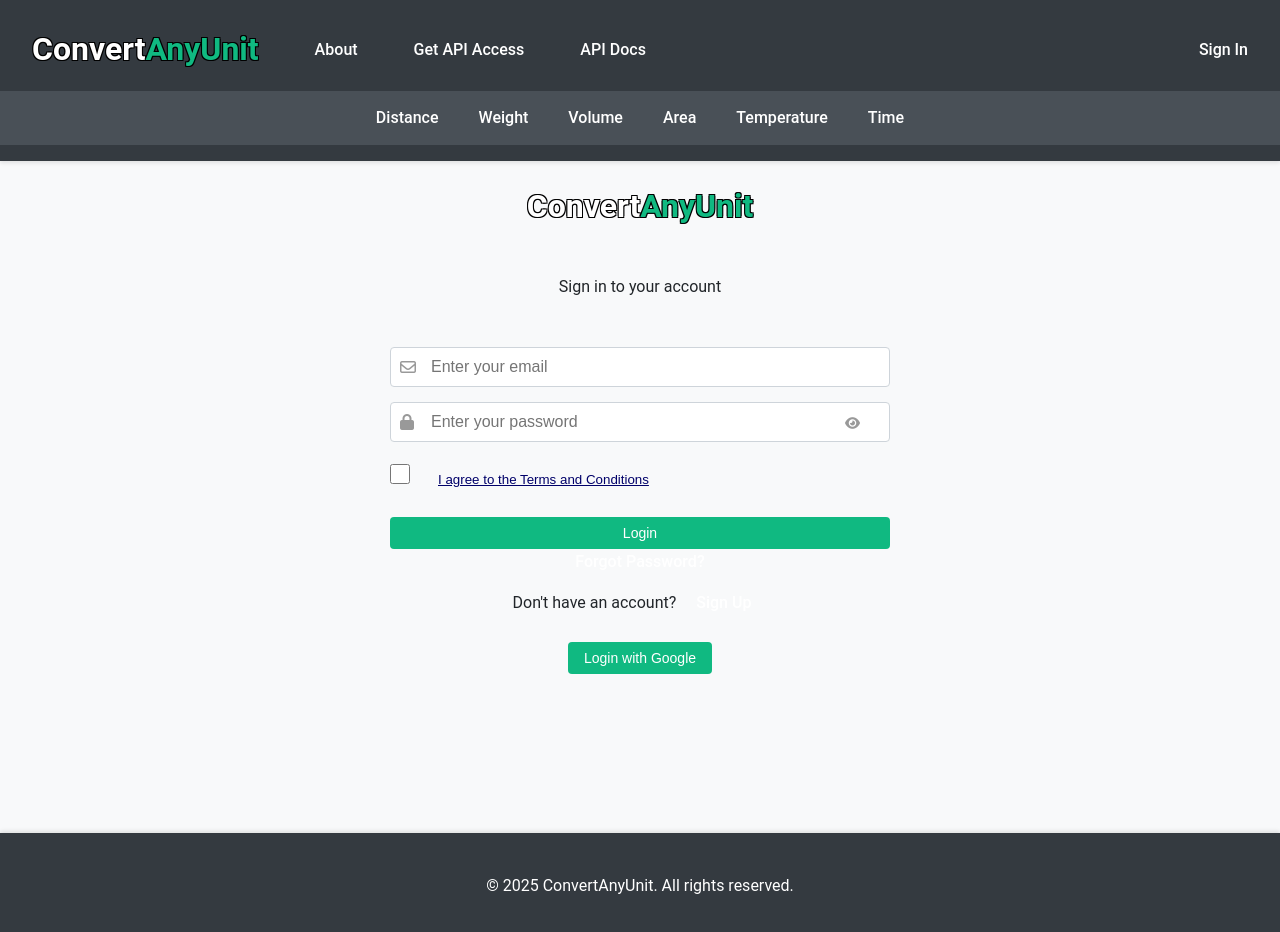
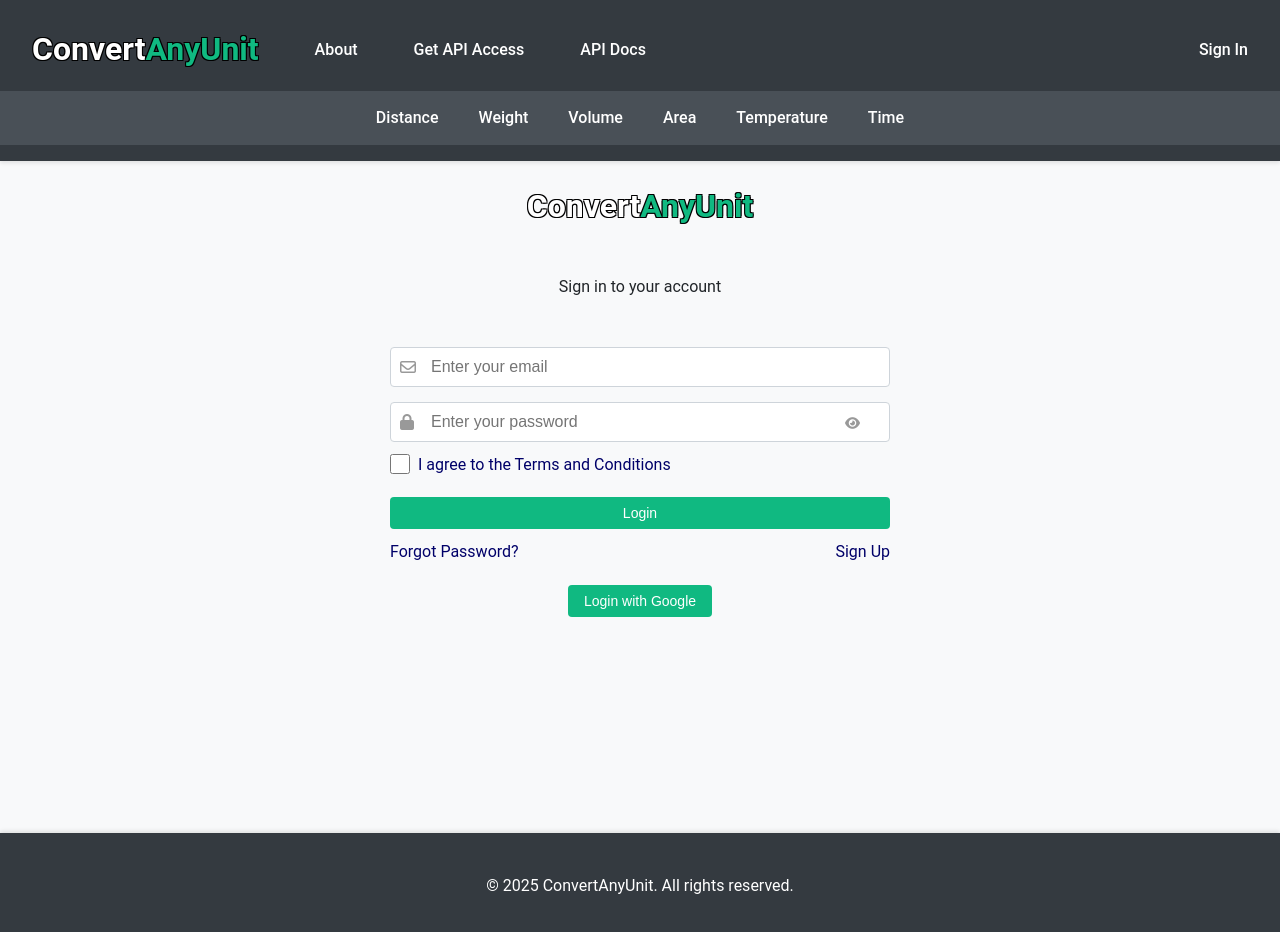
Before and after one commit to pgtuff/MVC-FastAPI, a React (Create React App) app in the folder frontend/: page /login in a window 1280 px wide. Shown: the top 932 px of the page. Built offline with nearby package versions, Linux system fonts and the light colour scheme.

Commit message:
Nicer formatting

```diff
--- a/frontend/src/pages/login.js
+++ b/frontend/src/pages/login.js
@@ -90,25 +90,33 @@ const Login = () => {
         {/* Terms and Conditions Checkbox */}
         <div className="custom-form-row">
           <label>
-            <input type="checkbox" checked={agreeToTerms} onChange={(e) => setAgreeToTerms(e.target.checked)} required />
-            <button type="button" className="terms-button" onClick={() => setShowTerms(true)}>I agree to the Terms and Conditions</button>
+            <input
+              type="checkbox"
+              checked={agreeToTerms}
+              onChange={(e) => setAgreeToTerms(e.target.checked)}
+              required
+            />
+            <span className="terms-text">
+              <Link to="/terms" className="terms-link">I agree to the Terms and Conditions</Link>
+            </span>
           </label>
         </div>
+
 
         {error && <p style={{ color: 'red' }}>Error: {error}</p>}
 
         <button type="submit" className="cta-button">Login</button>
+
+        <div className="terms-text">
+          <Link to="/forgot-password" className="terms-link">Forgot Password?</Link>
+          <Link to="/signup" className="terms-link">Sign Up</Link>
+        </div>
+
+        <div className="terms-text">
+
+        </div>
       </form>
 
-      <div className="text-center">
-        <Link to="/forgot-password" className="auth-link">Forgot Password?</Link>
-      </div>
-
-      <div className="text-center">
-        <p>
-          Don't have an account? <Link to="/signup" className="auth-link">Sign Up</Link>
-        </p>
-      </div>
 
       <div className="text-center">
         <button onClick={handleGoogleLogin} className="cta-button google-login">Login with Google</button>
--- a/frontend/src/styles/global.css
+++ b/frontend/src/styles/global.css
@@ -401,14 +401,27 @@ footer a:hover {
   color: #333;
 }
 
-/* Style for Terms Button */
-.terms-button {
-  background: none;
-  border: none;
+.terms-link {
   color: rgb(0, 0, 105);
+  text-decoration: none;
   cursor: pointer;
+}
+
+.terms-link:hover {
   text-decoration: underline;
+  color: rgb(0, 0, 105); /* Ensures it stays blue */
 }
-.terms-button:hover {
-  text-decoration: none;
+
+.terms-text {
+  display: flex;
+  justify-content: space-between;
+  width: 100%;
 }
+
+.left-link {
+  text-align: left;
+}
+
+.right-link {
+  text-align: right;
+}
```
